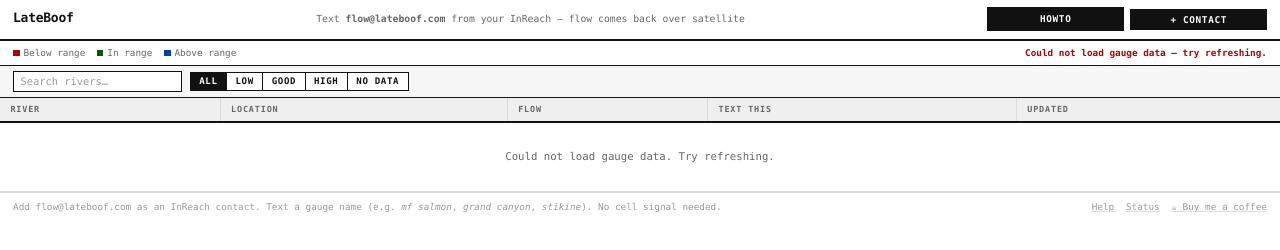
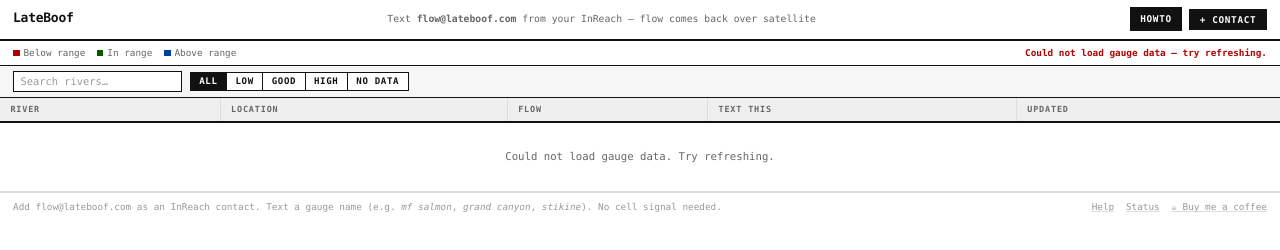
Before and after one commit to owenriverk/flow, a website: page web/index.html in a window 1280 px wide. Drawn offline with Linux system fonts and the light colour scheme; no server answers.

Commit message:
fix: +Contact/HowTo button height differs between button and anchor tags
Revert the min-width/text-align sizing from the previous commit per
feedback - that wasn't the actual issue. The real bug: .contact-btn is
a <button> on index.html but an <a> on Help/Status (no dialog to open
there). Anchors default to display:inline, where vertical padding
doesn't expand the line box the way it does for a button, so the same
CSS rendered shorter on those two pages. Setting display:inline-block
makes both tags render identically.

Co-Authored-By: Claude Sonnet 5 <noreply@anthropic.com>

```diff
--- a/web/index.html
+++ b/web/index.html
@@ -5,7 +5,7 @@
   <meta name="viewport" content="width=device-width, initial-scale=1">
   <title>LateBoof — river gauges</title>
   <link rel="icon" href="favicon.svg" type="image/svg+xml">
-  <link rel="stylesheet" href="style.css?v=2026070101">
+  <link rel="stylesheet" href="style.css?v=2026070102">
 </head>
 <body>
   <header class="site-header">
--- a/web/style.css
+++ b/web/style.css
@@ -57,8 +57,8 @@ a:hover { text-decoration-color: currentColor; }
    .save-contact-btn — both read as primary actions in the header. */
 .contact-btn,
 .help-btn {
+  display: inline-block;
   padding: 0.32rem 0.75rem;
-  min-width: 10.5rem;
   border: 1px solid var(--border);
   border-radius: 0;
   background: var(--text);
@@ -69,7 +69,6 @@ a:hover { text-decoration-color: currentColor; }
   letter-spacing: 0.07em;
   text-transform: uppercase;
   text-decoration: none;
-  text-align: center;
   cursor: pointer;
   white-space: nowrap;
   flex-shrink: 0;
```
Also changed, not shown: web/help.html (+1 -1 lines), web/status.html (+1 -1 lines).
